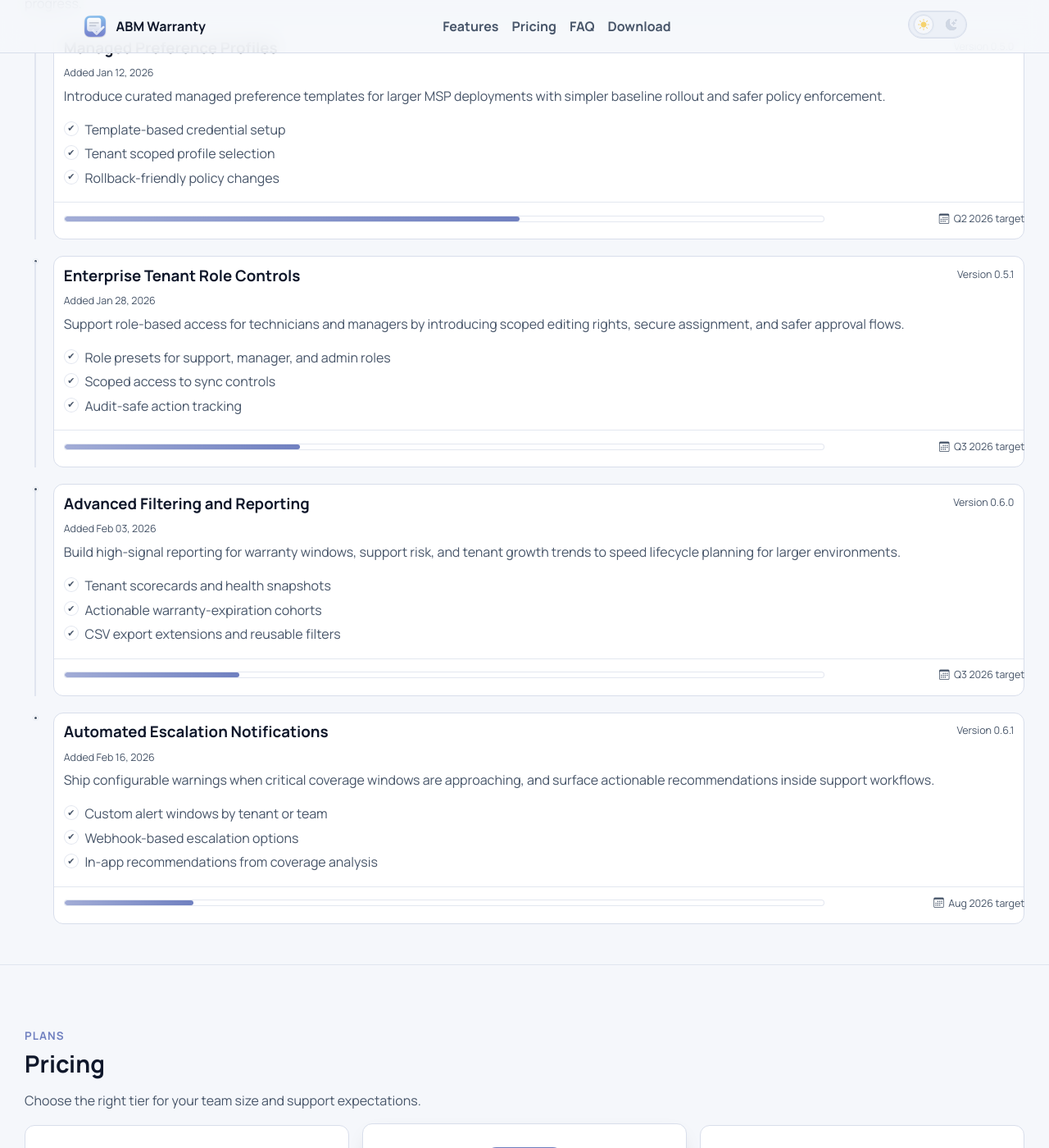
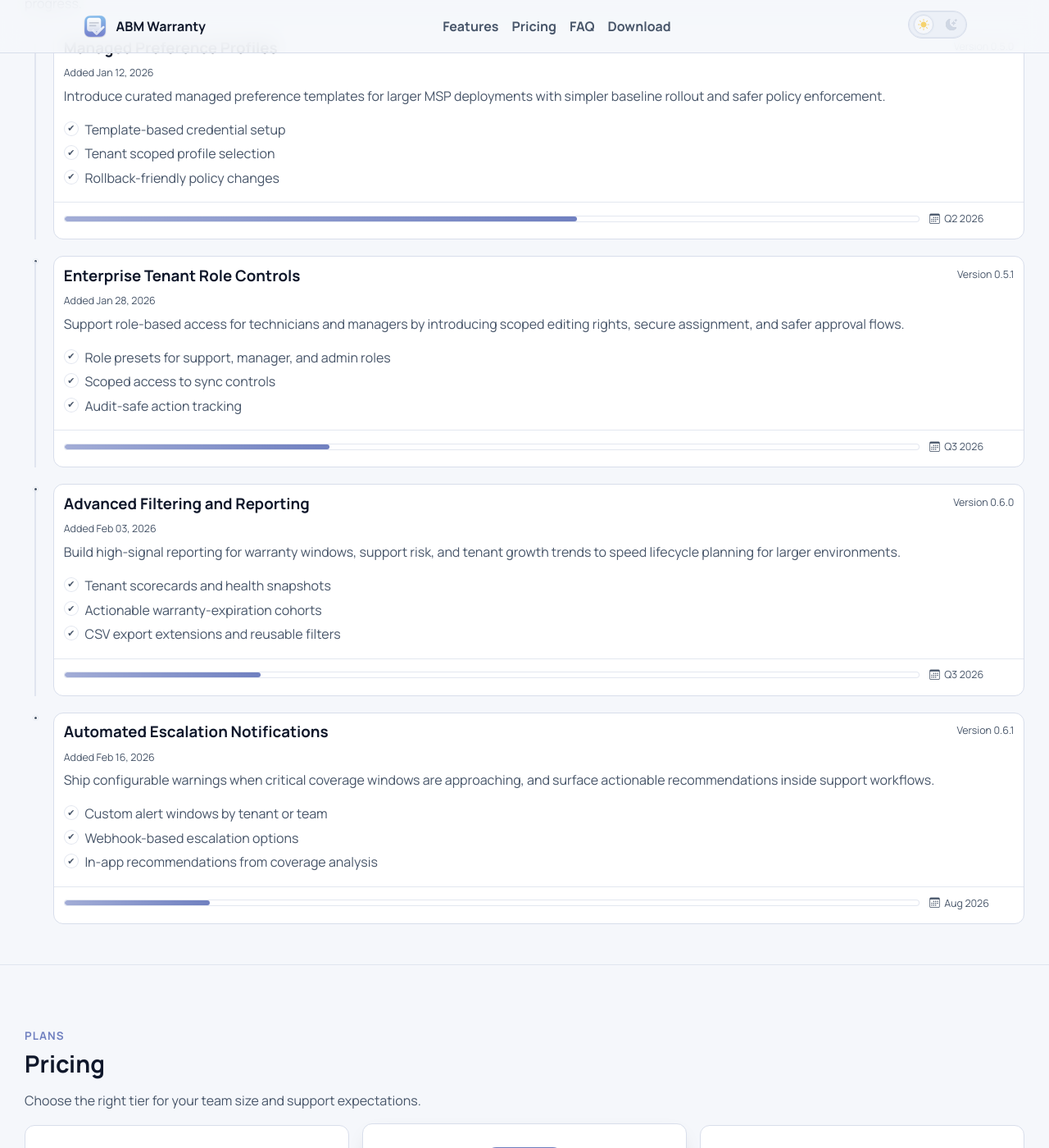
Before and after one commit to jonbrown21/abmwarranty, a Jekyll site: the page built from roadmap.md, in a window 1280 px wide and 1400 px high, scrolled down 892 px. Shown: the whole window at 82% size. Built offline with Jekyll 4.4.1, drawn with Linux system fonts in a browser that asks for light colours.

Commit message:
adjust roadmap footer split to 90/10 and left align date block

```diff
--- a/_includes/sections/roadmap.html
+++ b/_includes/sections/roadmap.html
@@ -28,7 +28,7 @@
               </div>
             </div>
             <div class="roadmap-footer-meta">
-              <p class="roadmap-date"><i class="bi bi-calendar3" aria-hidden="true"></i><span>Q2 2026 target</span></p>
+              <p class="roadmap-date"><i class="bi bi-calendar3" aria-hidden="true"></i><span>Q2 2026</span></p>
             </div>
           </div>
         </article>
@@ -57,7 +57,7 @@
               </div>
             </div>
             <div class="roadmap-footer-meta">
-              <p class="roadmap-date"><i class="bi bi-calendar3" aria-hidden="true"></i><span>Q3 2026 target</span></p>
+              <p class="roadmap-date"><i class="bi bi-calendar3" aria-hidden="true"></i><span>Q3 2026</span></p>
             </div>
           </div>
         </article>
@@ -86,7 +86,7 @@
               </div>
             </div>
             <div class="roadmap-footer-meta">
-              <p class="roadmap-date"><i class="bi bi-calendar3" aria-hidden="true"></i><span>Q3 2026 target</span></p>
+              <p class="roadmap-date"><i class="bi bi-calendar3" aria-hidden="true"></i><span>Q3 2026</span></p>
             </div>
           </div>
         </article>
@@ -115,7 +115,7 @@
               </div>
             </div>
             <div class="roadmap-footer-meta">
-              <p class="roadmap-date"><i class="bi bi-calendar3" aria-hidden="true"></i><span>Aug 2026 target</span></p>
+              <p class="roadmap-date"><i class="bi bi-calendar3" aria-hidden="true"></i><span>Aug 2026</span></p>
             </div>
           </div>
         </article>
--- a/assets/css/main.css
+++ b/assets/css/main.css
@@ -742,24 +742,24 @@ html[data-theme='dark'] .theme-icon-light { color: #9ca9c0; opacity: 0.35; }
 }
 
 .roadmap-footer-progress {
-  flex: 0 0 80%;
+  flex: 0 0 90%;
 }
 
 .roadmap-footer-meta {
-  flex: 0 0 20%;
+  flex: 0 0 10%;
   min-width: 0;
   display: flex;
-  justify-content: flex-end;
+  justify-content: flex-start;
 }
 
 .roadmap-date {
   display: inline-flex;
   align-items: center;
   gap: 0.34rem;
-  justify-content: flex-end;
+  justify-content: flex-start;
   margin: 0;
   justify-self: end;
-  text-align: right;
+  text-align: left;
   width: 100%;
 }
 
```
